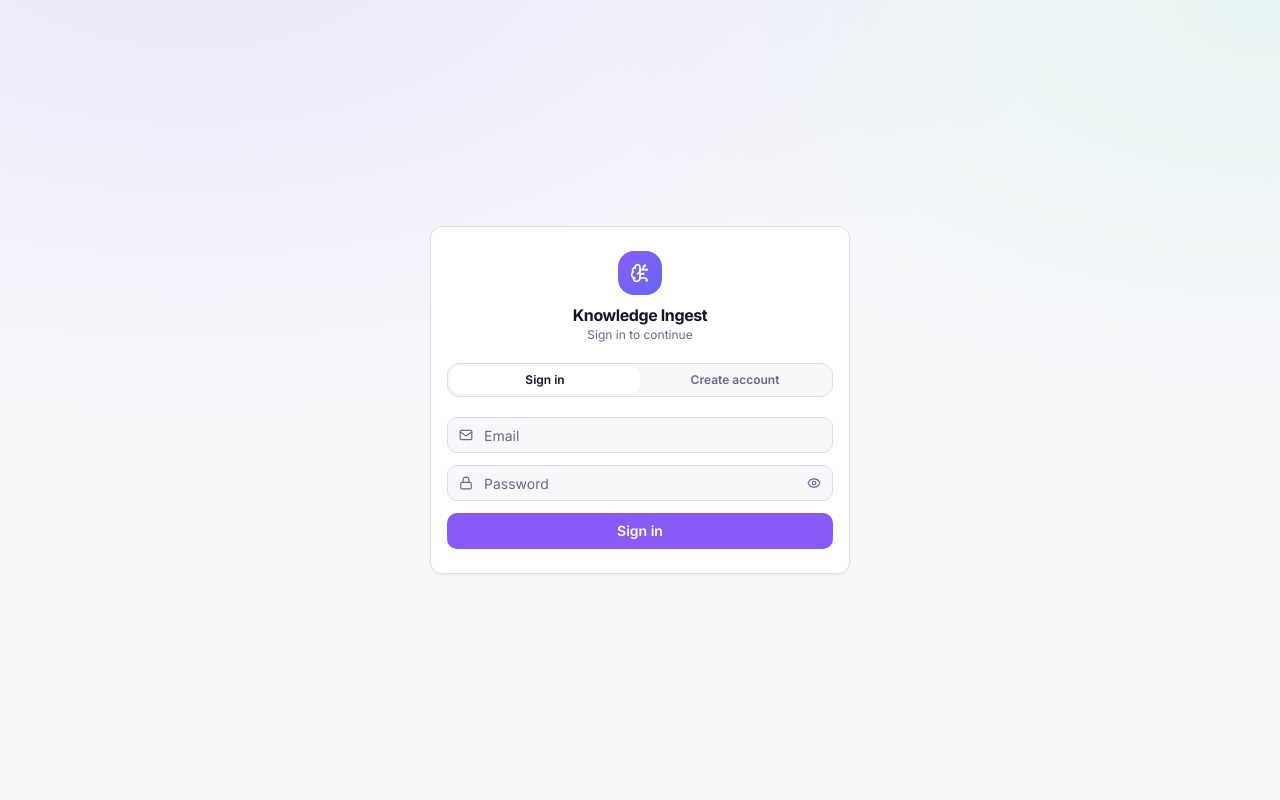
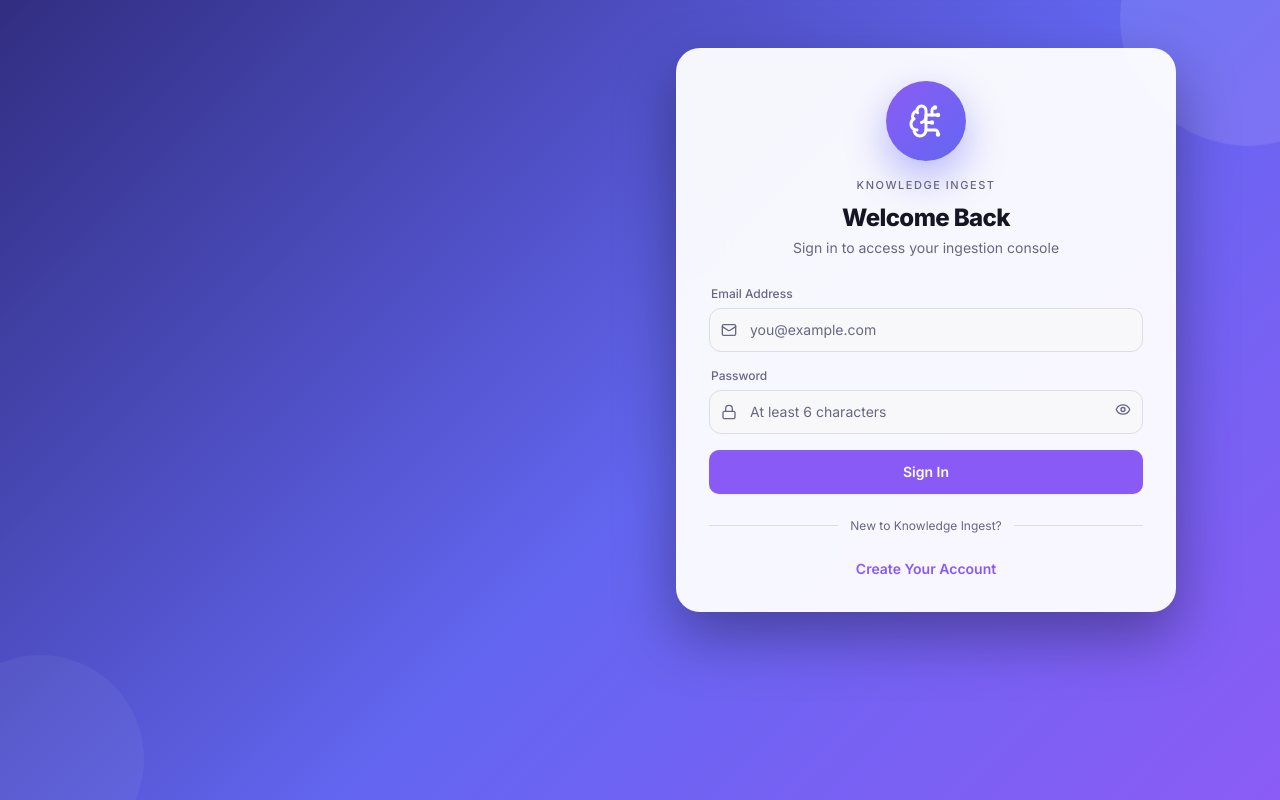
Before and after one commit to richminds/knowledge-ingest-ui, a React (Vite) app: page / in a window 1280 px wide. Built offline with nearby package versions, Linux system fonts and the light colour scheme; no server answers.

Commit message:
knowledge ui change

```diff
--- a/src/api/authEndpoints.ts
+++ b/src/api/authEndpoints.ts
@@ -28,3 +28,8 @@ export const OrganizationsApi = {
   join: (orgId: string) =>
     authApi.post<TokenResponse>("/auth/me/organization", { org_id: orgId }).then((r) => r.data),
 };
+
+// Account/organization administration (list, create, rename, delete) lives in
+// the standalone account-management-ui console, not here — see that repo's
+// README. This app only ever needs to mint an org at signup and let a guest
+// join one.
--- a/src/pages/AuthScreen.tsx
+++ b/src/pages/AuthScreen.tsx
@@ -1,32 +1,123 @@
 import { useState } from "react";
-import { BrainCircuit, Building2, Eye, EyeOff, Loader2, Lock, Mail, User } from "lucide-react";
+import { toast } from "sonner";
+import {
+  AlertCircle,
+  BrainCircuit,
+  Building2,
+  Database,
+  Eye,
+  EyeOff,
+  Loader2,
+  Lock,
+  Mail,
+  ShieldCheck,
+  Sparkles,
+  User,
+} from "lucide-react";
 import { cn } from "@/lib/utils";
 import { useAuth } from "@/lib/auth";
 import { authErrorMessage } from "@/api/authClient";
 import { GUEST_ORG_ID } from "@/api/authTypes";
 import { Button } from "@/components/ui/button";
-import { Card, CardContent } from "@/components/ui/card";
 
+// Layout/treatment ported from the makemerich frontend's Login.js + Register.js
+// (gradient hero, floating circles, split marketing panel with glass feature
+// cards, elevated form card, icon-adorned fields, divider + mode-switch link) —
+// rebuilt in Tailwind because this app has no MUI, and pointed at auth-service
+// (see api/authEndpoints.ts) rather than makemerich-backend's /token endpoint.
 type Mode = "login" | "register";
+
+const FEATURES: Record<Mode, { icon: typeof Database; title: string; body: string }[]> = {
+  login: [
+    {
+      icon: Database,
+      title: "Document Ingestion",
+      body: "Upload PDFs, text and markdown straight into the RAG vector store",
+    },
+    {
+      icon: Sparkles,
+      title: "Retrieval Testing",
+      body: "Ask questions and see exactly which chunks the answer came from",
+    },
+    {
+      icon: ShieldCheck,
+      title: "Scoped by Account",
+      body: "Every chunk is tagged and filtered by the account you belong to",
+    },
+  ],
+  register: [
+    {
+      icon: Sparkles,
+      title: "Instant Setup",
+      body: "Create an account and start ingesting documents in under a minute",
+    },
+    {
+      icon: ShieldCheck,
+      title: "Isolated by Design",
+      body: "Your documents stay scoped to your account — never mixed with others",
+    },
+    {
+      icon: Database,
+      title: "Durable Storage",
+      body: "Uploads persist in MongoDB GridFS and survive service restarts",
+    },
+  ],
+};
+
+const COPY: Record<Mode, { lead: string; accent: string; blurb: string; heading: string; sub: string }> = {
+  login: {
+    lead: "Welcome Back to",
+    accent: "Knowledge Ingest",
+    blurb:
+      "Pick up where you left off — upload new documents, inspect what's indexed, and test retrieval end to end.",
+    heading: "Welcome Back",
+    sub: "Sign in to access your ingestion console",
+  },
+  register: {
+    lead: "Build Your Own",
+    accent: "Knowledge Base",
+    blurb:
+      "Create an account to ingest documents, index them for retrieval, and query them with full source attribution.",
+    heading: "Create Account",
+    sub: "Start ingesting documents today",
+  },
+};
 
 export function AuthScreen() {
   const { login, register } = useAuth();
   const [mode, setMode] = useState<Mode>("login");
   const [email, setEmail] = useState("");
   const [password, setPassword] = useState("");
+  const [confirmPassword, setConfirmPassword] = useState("");
   const [showPassword, setShowPassword] = useState(false);
+  const [showConfirmPassword, setShowConfirmPassword] = useState(false);
   const [name, setName] = useState("");
   const [orgId, setOrgId] = useState(GUEST_ORG_ID);
   const [submitting, setSubmitting] = useState(false);
   const [error, setError] = useState<string | null>(null);
 
+  function switchMode(next: Mode) {
+    setMode(next);
+    setError(null);
+    setConfirmPassword("");
+  }
+
   async function handleSubmit(e: React.FormEvent) {
     e.preventDefault();
     setError(null);
+
+    // Client-side check first (makemerich's Register.js does the same) — the
+    // service never sees the confirmation field.
+    if (mode === "register" && password !== confirmPassword) {
+      setError("Passwords do not match");
+      return;
+    }
+
     setSubmitting(true);
     try {
       if (mode === "login") {
         await login({ email: email.trim().toLowerCase(), password });
+        toast.success("Signed in");
       } else {
         await register({
           email: email.trim().toLowerCase(),
@@ -34,135 +125,238 @@ export function AuthScreen() {
           password,
           org_id: orgId.trim() || GUEST_ORG_ID,
         });
+        toast.success("Account created");
       }
     } catch (err) {
-      setError(authErrorMessage(err, "Something went wrong — check the auth service is reachable."));
+      const message = authErrorMessage(
+        err,
+        "Something went wrong — check the auth service is reachable."
+      );
+      setError(message);
+      toast.error(mode === "login" ? "Sign in failed" : "Could not create account", {
+        description: message,
+      });
     } finally {
       setSubmitting(false);
     }
   }
 
+  const copy = COPY[mode];
+
   return (
-    <div className="min-h-full flex items-center justify-center px-4 py-10">
-      <Card className="w-full max-w-[420px] animate-fade-in">
-        <CardContent className="pt-6 pb-6 space-y-5">
-          <div className="flex flex-col items-center text-center gap-2">
-            <div className="flex items-center justify-center w-11 h-11 rounded-2xl bg-gradient-to-br from-[#8b5cf6] to-[#6366f1]">
-              <BrainCircuit className="w-5 h-5 text-white" />
+    <div className="relative min-h-full overflow-hidden bg-[linear-gradient(135deg,#312e81_0%,#6366f1_55%,#8b5cf6_100%)]">
+      {/* Floating background circles */}
+      <div className="pointer-events-none absolute -right-24 -top-24 h-64 w-64 rounded-full bg-white/10 animate-float" />
+      <div className="pointer-events-none absolute -bottom-16 -left-16 h-52 w-52 rounded-full bg-white/5 animate-float-reverse" />
+
+      <div className="relative mx-auto grid min-h-full max-w-6xl items-center gap-10 px-6 py-10 lg:grid-cols-2">
+        {/* ── Left: marketing panel (desktop only) ───────────────────── */}
+        <div className="hidden text-white animate-fade-in-slow lg:block lg:pr-6">
+          <div className="mb-6 flex h-24 w-24 items-center justify-center rounded-full bg-white/95 shadow-[0_14px_36px_rgba(0,0,0,0.35)]">
+            <BrainCircuit className="h-11 w-11 text-[#6366f1]" />
           </div>
-            <div>
-              <h1 className="text-base font-bold tracking-tight">Knowledge Ingest</h1>
-              <p className="text-xs text-muted-foreground">
-                {mode === "login" ? "Sign in to continue" : "Create your account"}
-              </p>
+
+          <h1 className="mb-4 text-4xl font-extrabold leading-tight tracking-tight">
+            {copy.lead}
+            <span className="block text-[#c4b5fd]">{copy.accent}</span>
+          </h1>
+          <p className="mb-8 max-w-lg text-base leading-relaxed text-white/90">{copy.blurb}</p>
+
+          <div className="space-y-3">
+            {FEATURES[mode].map(({ icon: Icon, title, body }) => (
+              <div
+                key={title}
+                className="rounded-2xl border border-white/15 bg-white/10 p-4 backdrop-blur-md"
+              >
+                <div className="mb-1 flex items-center gap-2.5">
+                  <Icon className="h-5 w-5 shrink-0 text-[#2ec28a]" />
+                  <span className="text-base font-semibold text-white">{title}</span>
+                </div>
+                <p className="text-sm text-white/80">{body}</p>
+              </div>
+            ))}
           </div>
         </div>
 
-          {/* Mode toggle */}
-          <div className="flex rounded-lg border border-border p-0.5 bg-secondary/40">
-            {(["login", "register"] as const).map((m) => (
-              <button
-                key={m}
-                type="button"
-                onClick={() => {
-                  setMode(m);
-                  setError(null);
-                }}
-                className={cn(
-                  "flex-1 text-xs font-semibold py-1.5 rounded-md transition-colors",
-                  mode === m
-                    ? "bg-card shadow-sm text-foreground"
-                    : "text-muted-foreground hover:text-foreground"
-                )}
-              >
-                {m === "login" ? "Sign in" : "Create account"}
-              </button>
-            ))}
+        {/* ── Right: auth form ───────────────────────────────────────── */}
+        <div className="mx-auto w-full max-w-[500px] animate-slide-up">
+          <div className="rounded-3xl border border-white/20 bg-card/95 p-6 shadow-[0_24px_60px_rgba(0,0,0,0.35)] backdrop-blur-xl md:p-8">
+            <div className="mb-7 flex flex-col items-center text-center">
+              <div className="mb-4 flex h-20 w-20 items-center justify-center rounded-full bg-gradient-to-br from-[#8b5cf6] to-[#6366f1] shadow-[0_16px_40px_rgba(99,102,241,0.45)]">
+                <BrainCircuit className="h-9 w-9 text-white" />
+              </div>
+              <p className="mb-2 text-[11px] font-medium uppercase tracking-[0.14em] text-muted-foreground">
+                Knowledge Ingest
+              </p>
+              <h2 className="text-2xl font-extrabold tracking-tight">{copy.heading}</h2>
+              <p className="mt-1 text-sm text-muted-foreground">{copy.sub}</p>
             </div>
 
-          <form onSubmit={handleSubmit} className="space-y-3">
+            {error && (
+              <div className="mb-5 flex items-start gap-2 rounded-lg border border-[#ff5d6c]/25 bg-[#ff5d6c]/10 px-3 py-2.5 text-[13px] text-[#ff5d6c]">
+                <AlertCircle className="mt-px h-4 w-4 shrink-0" />
+                <span>{error}</span>
+              </div>
+            )}
+
+            <form onSubmit={handleSubmit} className="space-y-4">
               {mode === "register" && (
-              <Field icon={User} placeholder="Full name" value={name} onChange={setName} required />
+                <Field
+                  icon={User}
+                  label="Full Name"
+                  placeholder="Ada Lovelace"
+                  value={name}
+                  onChange={setName}
+                  required
+                />
               )}
+
               <Field
                 icon={Mail}
+                label="Email Address"
                 type="email"
-              placeholder="Email"
+                placeholder="you@example.com"
                 value={email}
                 onChange={setEmail}
                 required
               />
-            <div className="relative">
+
               <Field
                 icon={Lock}
+                label="Password"
                 type={showPassword ? "text" : "password"}
-                placeholder="Password"
+                placeholder="At least 6 characters"
                 value={password}
                 onChange={setPassword}
                 required
                 minLength={6}
+                trailing={
+                  <RevealButton shown={showPassword} onToggle={() => setShowPassword((s) => !s)} />
+                }
               />
-              <button
-                type="button"
-                onClick={() => setShowPassword((s) => !s)}
-                className="absolute right-3 top-1/2 -translate-y-1/2 text-muted-foreground hover:text-foreground"
-                aria-label={showPassword ? "Hide password" : "Show password"}
-              >
-                {showPassword ? <EyeOff className="w-3.5 h-3.5" /> : <Eye className="w-3.5 h-3.5" />}
-              </button>
-            </div>
 
               {mode === "register" && (
-              <div className="space-y-1.5">
-                <Field icon={Building2} placeholder="Organization ID" value={orgId} onChange={setOrgId} />
-                <p className="text-[10px] text-muted-foreground pl-0.5">
-                  Defaults to the shared <span className="font-medium">Guest</span> organization —
-                  replace it with a specific Organization ID if you have one.
+                <>
+                  <Field
+                    icon={Lock}
+                    label="Confirm Password"
+                    type={showConfirmPassword ? "text" : "password"}
+                    placeholder="Re-enter your password"
+                    value={confirmPassword}
+                    onChange={setConfirmPassword}
+                    required
+                    minLength={6}
+                    trailing={
+                      <RevealButton
+                        shown={showConfirmPassword}
+                        onToggle={() => setShowConfirmPassword((s) => !s)}
+                      />
+                    }
+                  />
+
+                  <div>
+                    <Field
+                      icon={Building2}
+                      label="Account ID"
+                      placeholder={GUEST_ORG_ID}
+                      value={orgId}
+                      onChange={setOrgId}
+                    />
+                    <p className="mt-1.5 pl-0.5 text-[11px] text-muted-foreground">
+                      Defaults to the shared <span className="font-medium">Guest</span> account —
+                      replace it with a specific Account ID if you have one.
                     </p>
                   </div>
+                </>
               )}
 
-            {error && (
-              <p className="text-[11px] text-[#ff5d6c] bg-[#ff5d6c]/10 border border-[#ff5d6c]/25 rounded-md px-2.5 py-1.5">
-                {error}
-              </p>
-            )}
-
-            <Button type="submit" className="w-full h-9" disabled={submitting}>
+              <Button type="submit" className="h-11 w-full text-sm" disabled={submitting}>
                 {submitting ? (
-                <Loader2 className="w-4 h-4 animate-spin" />
+                  <>
+                    <Loader2 className="h-4 w-4 animate-spin" />
+                    {mode === "login" ? "Signing In…" : "Creating Account…"}
+                  </>
                 ) : mode === "login" ? (
-                "Sign in"
+                  "Sign In"
                 ) : (
-                "Create account"
+                  "Create Account"
                 )}
               </Button>
             </form>
-        </CardContent>
-      </Card>
+
+            <div className="my-6 flex items-center gap-3">
+              <span className="h-px flex-1 bg-border" />
+              <span className="text-xs text-muted-foreground">
+                {mode === "login" ? "New to Knowledge Ingest?" : "Already have an account?"}
+              </span>
+              <span className="h-px flex-1 bg-border" />
             </div>
+
+            <div className="text-center">
+              <button
+                type="button"
+                onClick={() => switchMode(mode === "login" ? "register" : "login")}
+                className="text-sm font-semibold text-primary transition-colors hover:text-primary/80"
+              >
+                {mode === "login" ? "Create Your Account" : "Sign In Instead"}
+              </button>
+            </div>
+          </div>
+        </div>
+      </div>
+    </div>
+  );
+}
+
+function RevealButton({ shown, onToggle }: { shown: boolean; onToggle: () => void }) {
+  return (
+    <button
+      type="button"
+      onClick={onToggle}
+      className="text-muted-foreground transition-colors hover:text-foreground"
+      aria-label={shown ? "Hide password" : "Show password"}
+    >
+      {shown ? <EyeOff className="h-4 w-4" /> : <Eye className="h-4 w-4" />}
+    </button>
   );
 }
 
 function Field({
   icon: Icon,
+  label,
   value,
   onChange,
+  trailing,
+  className,
   ...props
 }: {
   icon: React.ComponentType<{ className?: string }>;
+  label: string;
   value: string;
   onChange: (v: string) => void;
+  trailing?: React.ReactNode;
 } & Omit<React.InputHTMLAttributes<HTMLInputElement>, "value" | "onChange">) {
   return (
+    <div>
+      <label className="mb-1.5 block pl-0.5 text-xs font-medium text-muted-foreground">
+        {label}
+      </label>
       <div className="relative">
-      <Icon className="absolute left-3 top-1/2 -translate-y-1/2 w-3.5 h-3.5 text-muted-foreground" />
+        <Icon className="pointer-events-none absolute left-3 top-1/2 h-4 w-4 -translate-y-1/2 text-muted-foreground" />
         <input
           value={value}
           onChange={(e) => onChange(e.target.value)}
-        className="w-full h-9 rounded-md border border-border bg-background pl-9 pr-3 text-sm placeholder:text-muted-foreground focus-visible:outline-none focus-visible:ring-2 focus-visible:ring-ring"
+          className={cn(
+            "h-11 w-full rounded-lg border border-border bg-background pl-10 text-sm placeholder:text-muted-foreground focus-visible:outline-none focus-visible:ring-2 focus-visible:ring-ring",
+            trailing ? "pr-10" : "pr-3",
+            className
+          )}
           {...props}
         />
+        {trailing && (
+          <div className="absolute right-3 top-1/2 -translate-y-1/2">{trailing}</div>
+        )}
+      </div>
     </div>
   );
 }
--- a/tailwind.config.js
+++ b/tailwind.config.js
@@ -62,9 +62,28 @@ export default {
           from: { opacity: "0", transform: "translateY(4px)" },
           to: { opacity: "1", transform: "translateY(0)" },
         },
+        // Auth screen (see pages/AuthScreen.tsx) — mirrors the makemerich
+        // frontend's MUI <Fade>/<Slide> entrance and its floating background
+        // circles, which have no Tailwind equivalent out of the box.
+        "fade-in-slow": {
+          from: { opacity: "0", transform: "translateY(10px)" },
+          to: { opacity: "1", transform: "translateY(0)" },
+        },
+        "slide-up": {
+          from: { opacity: "0", transform: "translateY(28px)" },
+          to: { opacity: "1", transform: "translateY(0)" },
+        },
+        float: {
+          "0%, 100%": { transform: "translateY(0px)" },
+          "50%": { transform: "translateY(-20px)" },
+        },
       },
       animation: {
         "fade-in": "fade-in 0.2s ease-out",
+        "fade-in-slow": "fade-in-slow 1s ease-out",
+        "slide-up": "slide-up 0.8s cubic-bezier(0.16, 1, 0.3, 1)",
+        float: "float 8s ease-in-out infinite",
+        "float-reverse": "float 6s ease-in-out infinite reverse",
       },
     },
   },
```
Also changed, not shown: src/App.tsx (+7 -1 lines), 1 other file (tests, documents, lock files or other folders). Lines whose indentation alone changed are shown as unchanged.
